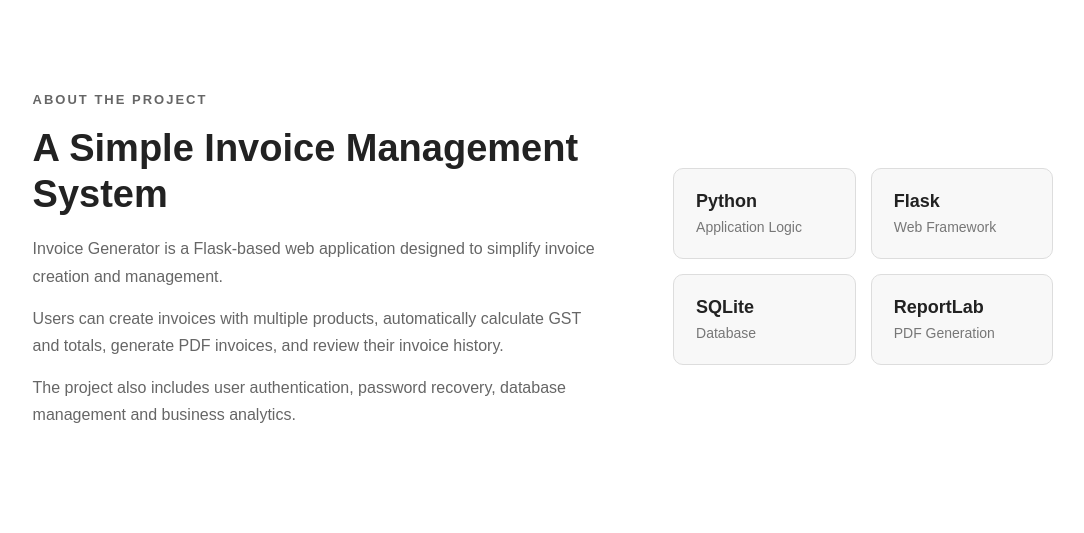
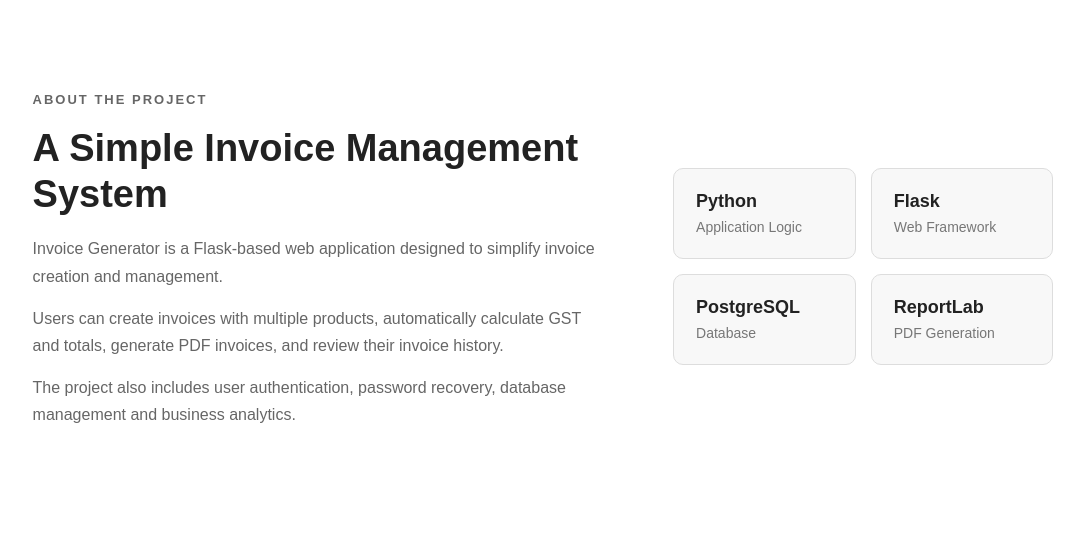
Before and after one commit to Arsalan-Dev-Cloud/Invoice-Generator, a Flask app: page / in a window 1280 px wide. Shown: the part 1294-1827 px from the top of the page, without its empty margins (97-1181 px from the left). Run offline with Flask 3, Linux system fonts and the light colour scheme.

Commit message:
Finalize project documentation

```diff
--- a/templates/landing.html
+++ b/templates/landing.html
@@ -271,7 +271,7 @@
             </div>
 
             <div class="tech-item">
-                <strong>SQLite</strong>
+                <strong>PostgreSQL</strong>
                 <span>Database</span>
             </div>
 
```
Also changed, not shown: README.md.
